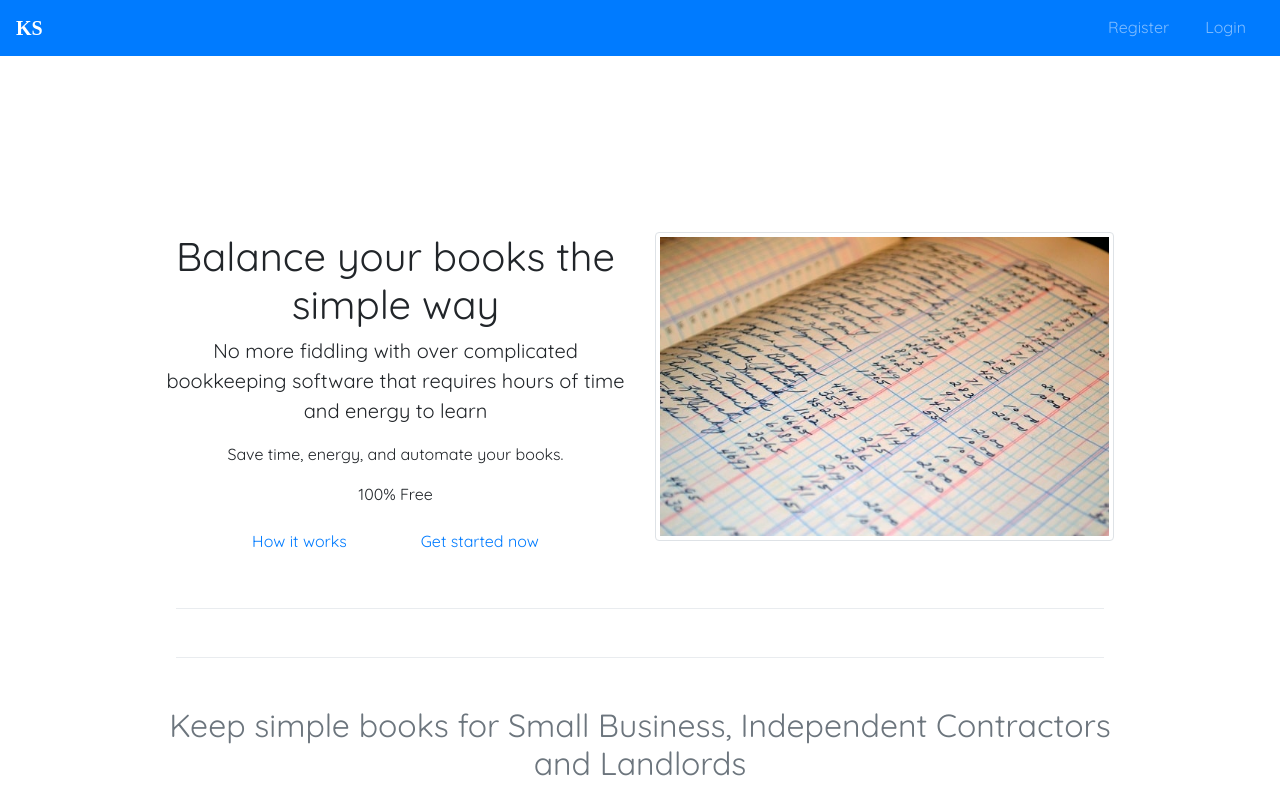
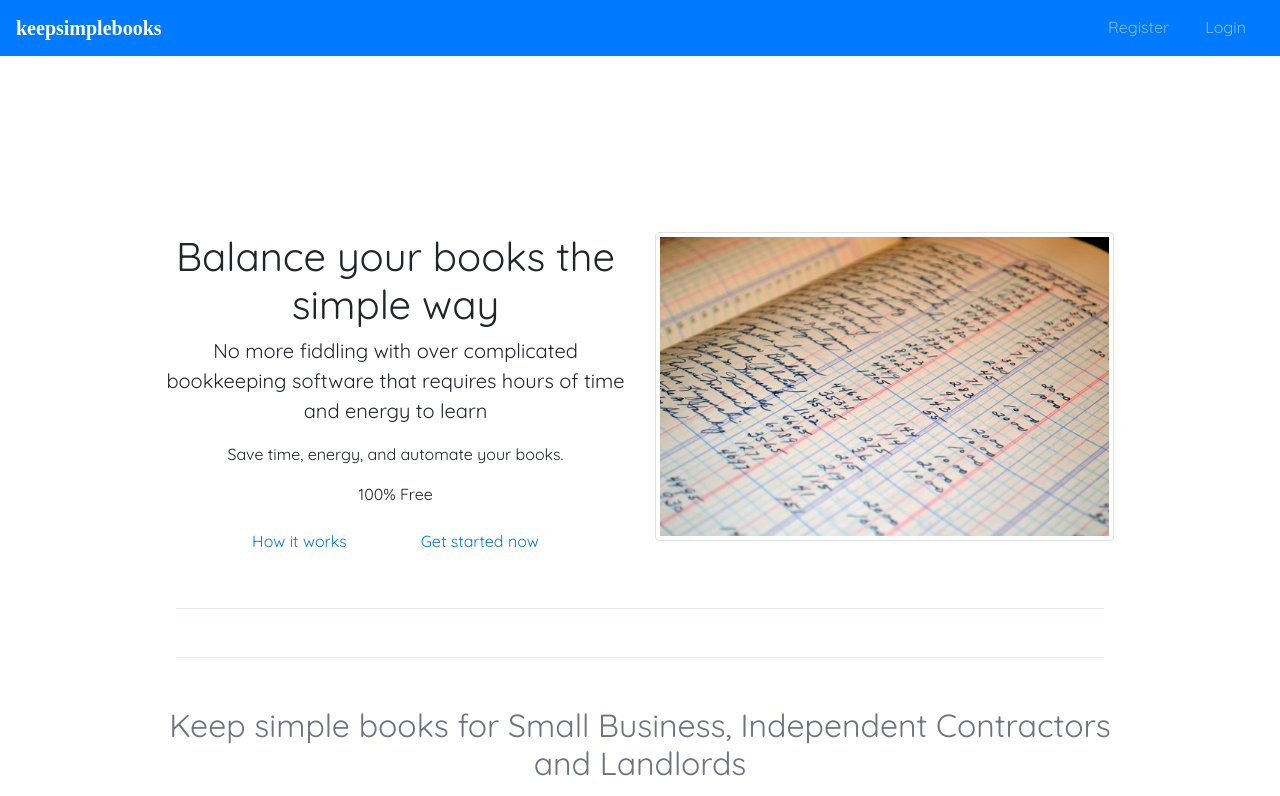
Before and after one commit to WarrenJohn/keepsimplebooks, a Vue app in the folder client/: page / in a window 1280 px wide. Shown: the top 796 px of the page. Built offline with nearby package versions, Linux system fonts and the light colour scheme; a web font is replaced by a local one.

Commit message:
changed branding on navbar

```diff
--- a/client/src/App.vue
+++ b/client/src/App.vue
@@ -7,7 +7,7 @@
       crossorigin="anonymous">
 
     <b-navbar toggleable="md" variant="primary" type="dark" sticky>
-      <b-navbar-brand class="text-white logo" to="/">KS</b-navbar-brand>
+      <b-navbar-brand class="text-white logo" to="/">keepsimplebooks</b-navbar-brand>
         <!-- Right aligned nav items -->
         <b-navbar-nav class="ml-auto">
             <b-navbar-nav tag="h6">
```
